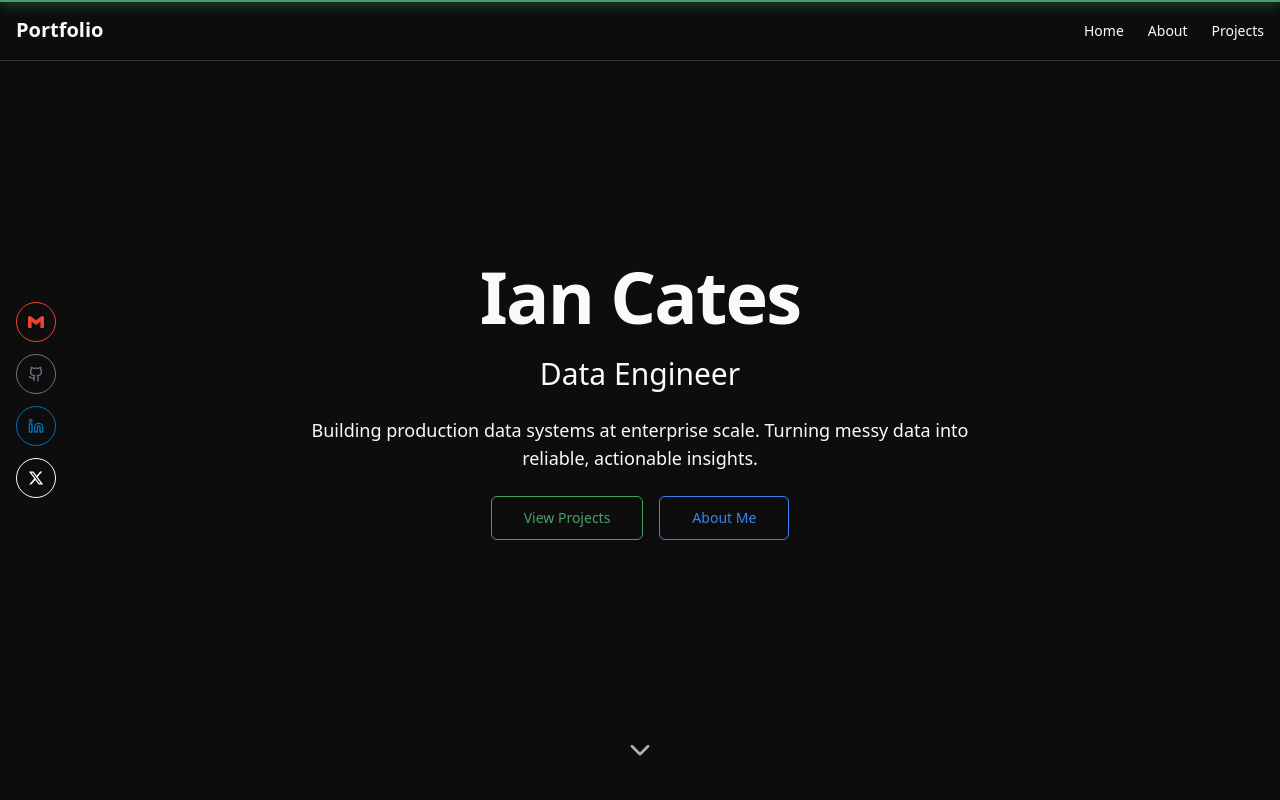
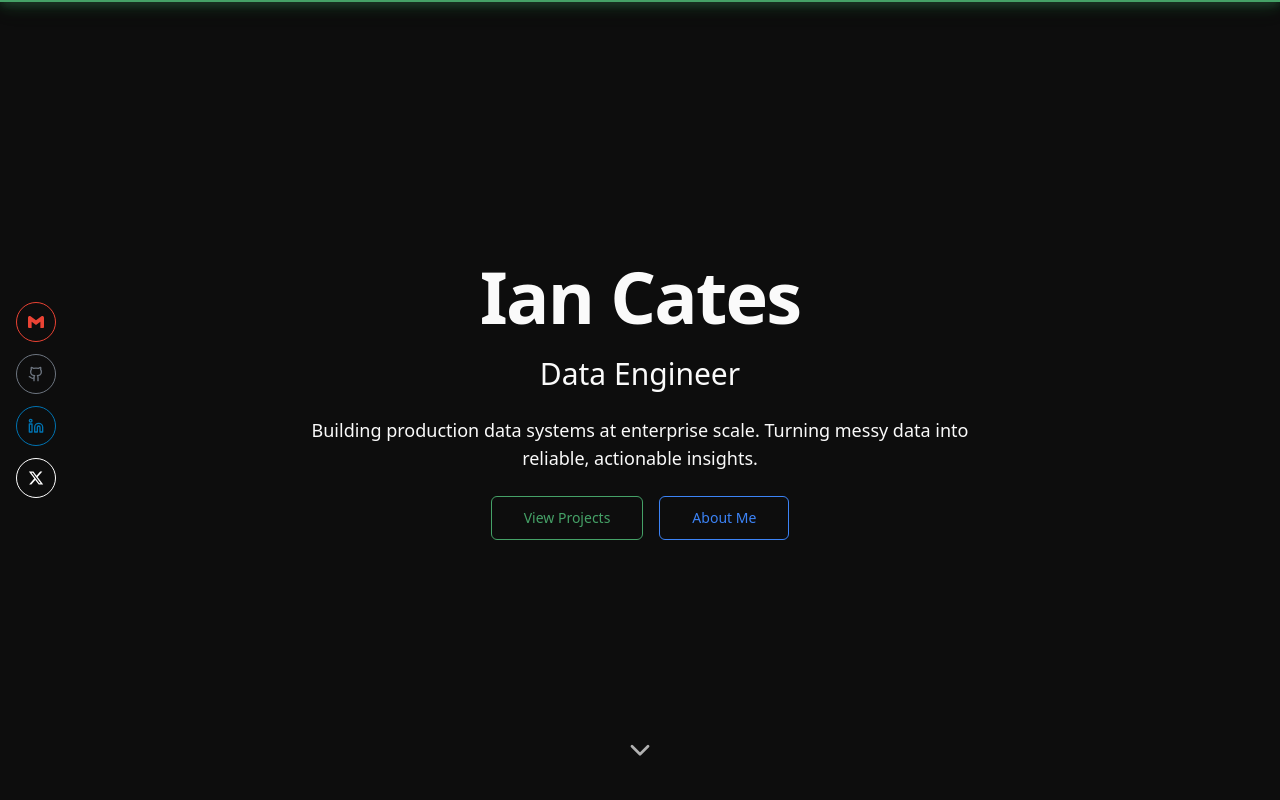
Before and after one commit to iancatez/ian-cates-portfolio, a Next.js app: page / in a window 1280 px wide. Shown: the top 800 px of the page. Built offline with nearby package versions, Linux system fonts and the light colour scheme.

Commit message:
refactor: remove navigation bar for SPA simplicity
- Remove Navigation component from layout
- Delete unused navigation.tsx component

```diff
--- a/app/layout.tsx
+++ b/app/layout.tsx
@@ -1,7 +1,6 @@
 import type { Metadata } from "next";
 import { Geist, Geist_Mono } from "next/font/google";
 import "./globals.css";
-import { Navigation } from "@/components/navigation";
 import { Footer } from "@/components/footer";
 import { NeonTopBar } from "@/components/neon-top-bar";
 import { NeonCursor } from "@/components/neon-cursor";
@@ -33,7 +32,6 @@ export default function RootLayout({
       >
         <NeonTopBar />
         <NeonCursor />
-        <Navigation />
         <main className="flex-1 bg-background">{children}</main>
         <Footer />
       </body>
--- a/components/navigation.tsx
+++ /dev/null
@@ -1,100 +0,0 @@
-"use client";
-
-import { useEffect, useState } from "react";
-import { motion, useScroll, useMotionValueEvent } from "framer-motion";
-import { cn } from "@/lib/utils";
-import { useActiveSection } from "@/hooks/use-active-section";
-import { transitions } from "@/lib/animations";
-
-const navItems = [
-  { href: "#home", label: "Home", id: "home" },
-  { href: "#about", label: "About", id: "about" },
-  { href: "#projects", label: "Projects", id: "projects" },
-];
-
-export function Navigation() {
-  const { scrollY } = useScroll();
-  const [scrolled, setScrolled] = useState(false);
-  const [isVisible, setIsVisible] = useState(true);
-  const [lastScrollY, setLastScrollY] = useState(0);
-  const sectionIds = navItems.map((item) => item.id);
-  const activeSection = useActiveSection(sectionIds);
-
-  useMotionValueEvent(scrollY, "change", (latest) => {
-    setScrolled(latest > 50);
-
-    // Hide nav when scrolling down, show when scrolling up or at top
-    if (latest < 50) {
-      setIsVisible(true);
-    } else if (latest > lastScrollY && latest > 100) {
-      // Scrolling down
-      setIsVisible(false);
-    } else if (latest < lastScrollY) {
-      // Scrolling up
-      setIsVisible(true);
-    }
-
-    setLastScrollY(latest);
-  });
-
-  const handleClick = (e: React.MouseEvent<HTMLAnchorElement>, href: string) => {
-    e.preventDefault();
-    const targetId = href.replace("#", "");
-    const element = document.getElementById(targetId);
-    if (element) {
-      element.scrollIntoView({ behavior: "smooth" });
-    }
-  };
-
-  return (
-    <motion.nav
-      initial={{ y: -100, opacity: 0 }}
-      animate={{
-        y: isVisible ? 0 : -100,
-        opacity: isVisible ? 1 : 0
-      }}
-      transition={transitions.medium}
-      className={cn(
-        "fixed top-0 left-0 right-0 z-50 border-b transition-all",
-        scrolled && "bg-background/80 backdrop-blur-sm shadow-sm"
-      )}
-      style={{
-        backfaceVisibility: "hidden",
-        WebkitFontSmoothing: "antialiased",
-      }}
-    >
-      <div className="container mx-auto px-4 py-4">
-        <div className="flex items-center justify-between">
-          <a
-            href="#home"
-            onClick={(e) => handleClick(e, "#home")}
-            className="text-xl font-bold transition-colors duration-300 hover:text-primary"
-          >
-            Portfolio
-          </a>
-          <ul className="flex gap-6">
-            {navItems.map((item) => {
-              const isActive = activeSection === item.id;
-              return (
-                <li key={item.href}>
-                  <a
-                    href={item.href}
-                    onClick={(e) => handleClick(e, item.href)}
-                    className={cn(
-                      "text-sm font-medium transition-colors duration-300 hover:text-foreground",
-                      isActive
-                        ? "text-foreground"
-                        : "text-muted-foreground"
-                    )}
-                  >
-                    {item.label}
-                  </a>
-                </li>
-              );
-            })}
-          </ul>
-        </div>
-      </div>
-    </motion.nav>
-  );
-}
```
